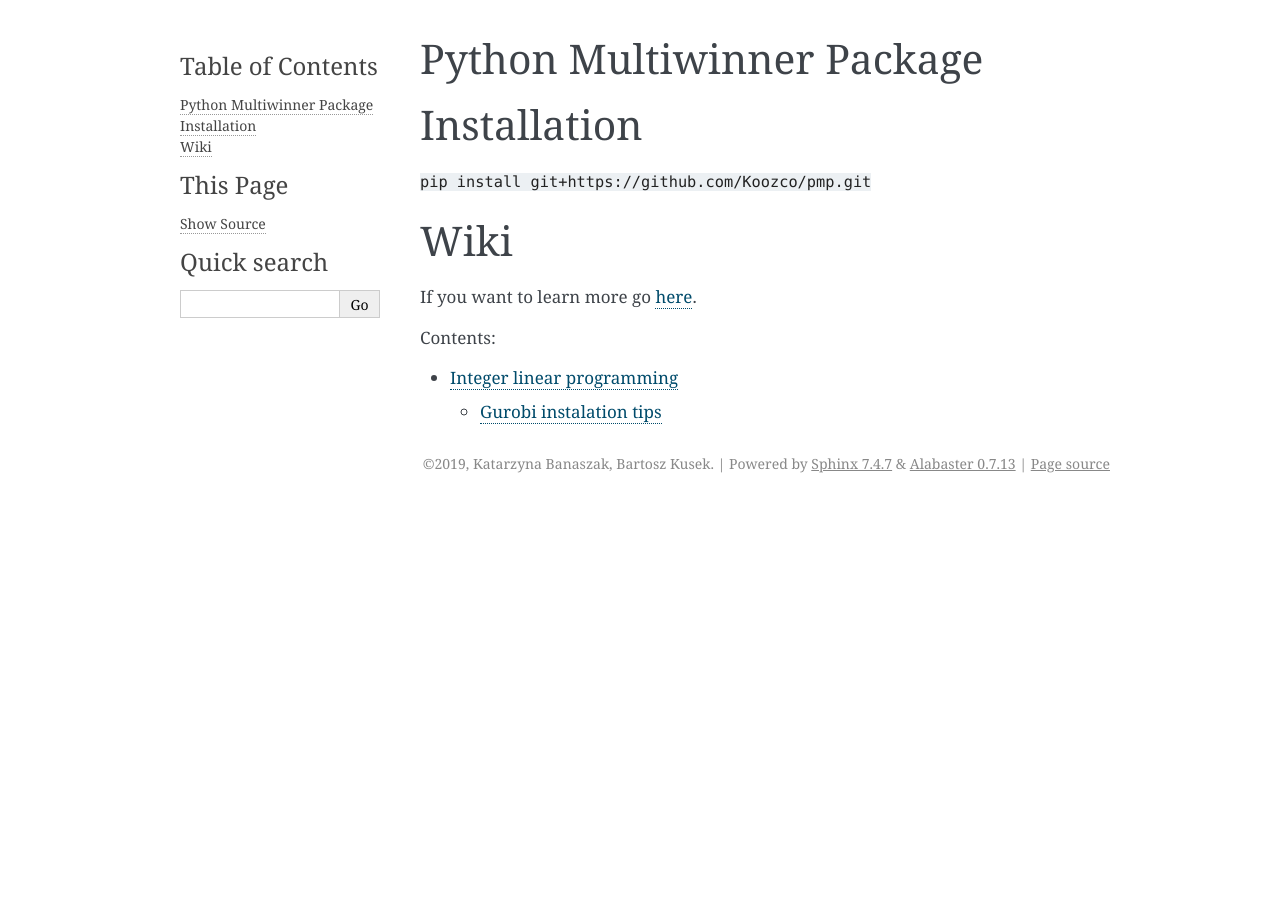
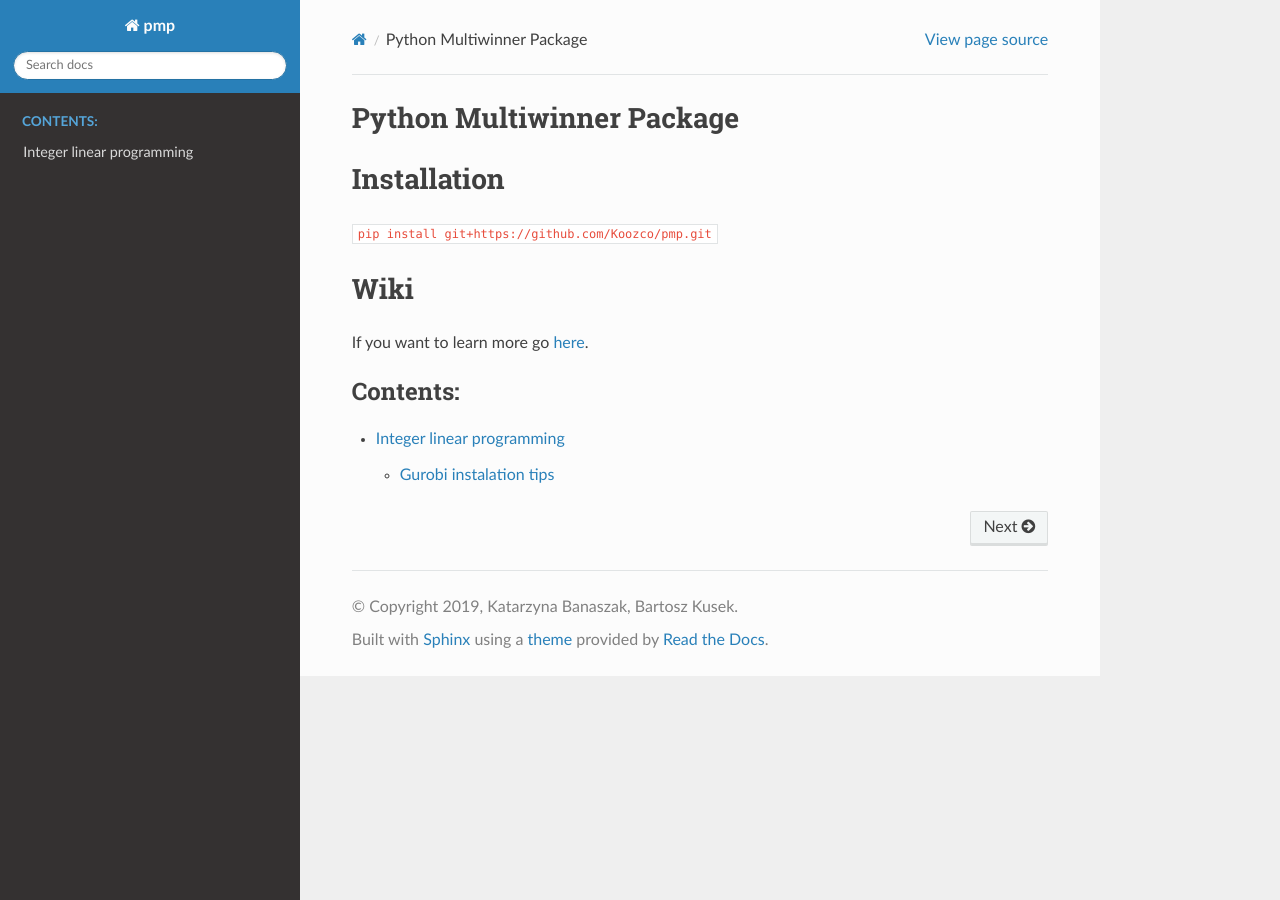
Before and after one commit to Koozco/pmp, a Sphinx documentation site: the page built from docs/index.rst, in a window 1280 px wide. Built offline with Sphinx 7.4.7 and the Read the Docs theme 2.0.0, drawn with Linux system fonts in a browser that asks for light colours.

Commit message:
Switch to Read The Docs theme

```diff
--- a/docs/conf.py
+++ b/docs/conf.py
@@ -43,7 +43,7 @@ exclude_patterns = ['_build', 'Thumbs.db', '.DS_Store']
 # The theme to use for HTML and HTML Help pages.  See the documentation for
 # a list of builtin themes.
 #
-html_theme = 'alabaster'
+html_theme = 'sphinx_rtd_theme'
 
 # Add any paths that contain custom static files (such as style sheets) here,
 # relative to this directory. They are copied after the builtin static files,
--- a/requirements.txt
+++ b/requirements.txt
@@ -48,3 +48,4 @@ tornado==6.0.2
 urllib3==1.24.1
 wcwidth==0.1.7
 zipp==0.5.1
+sphinx_rtd_theme==0.4.3
```
Also changed, not shown: 10 other files.
